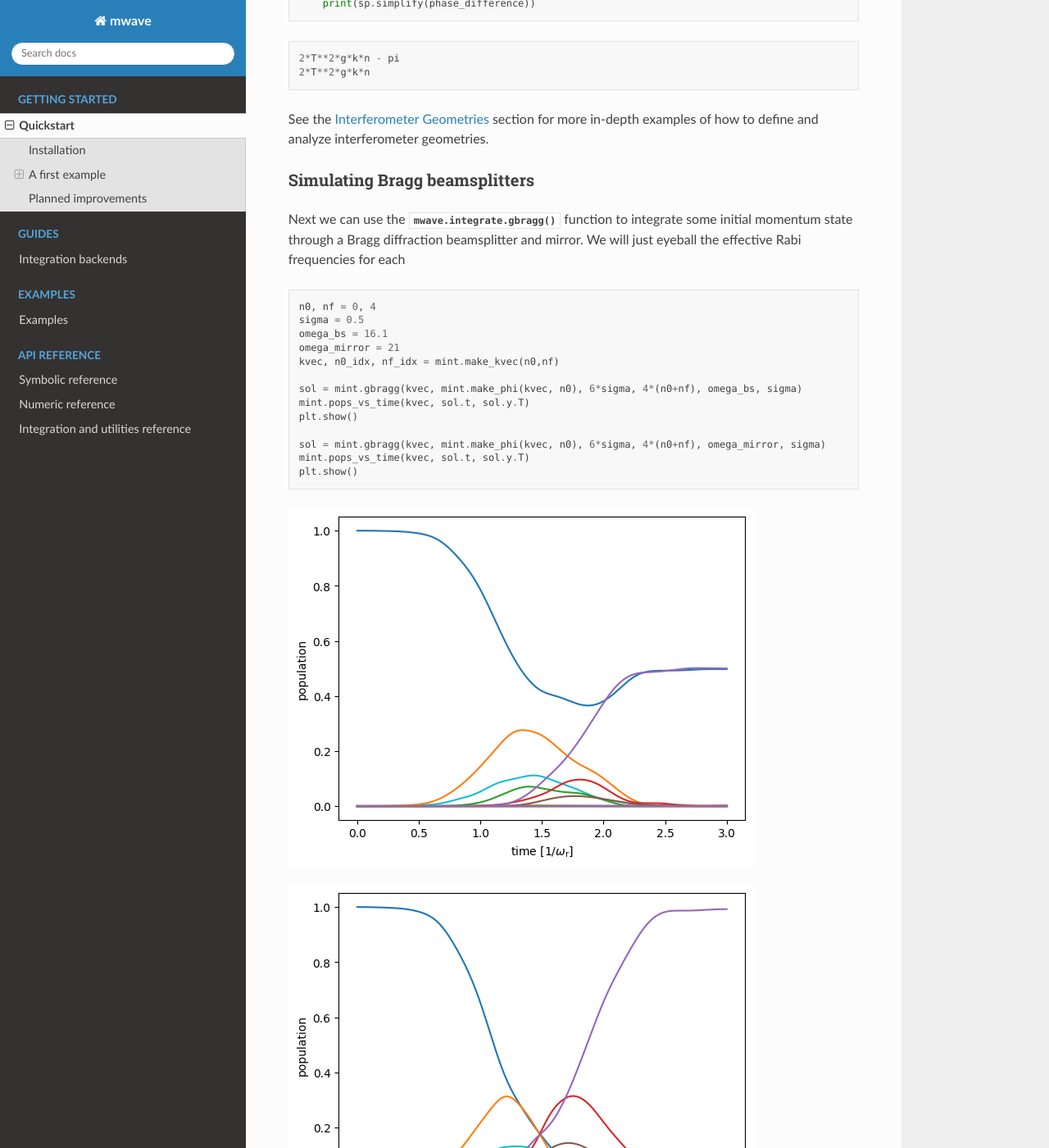
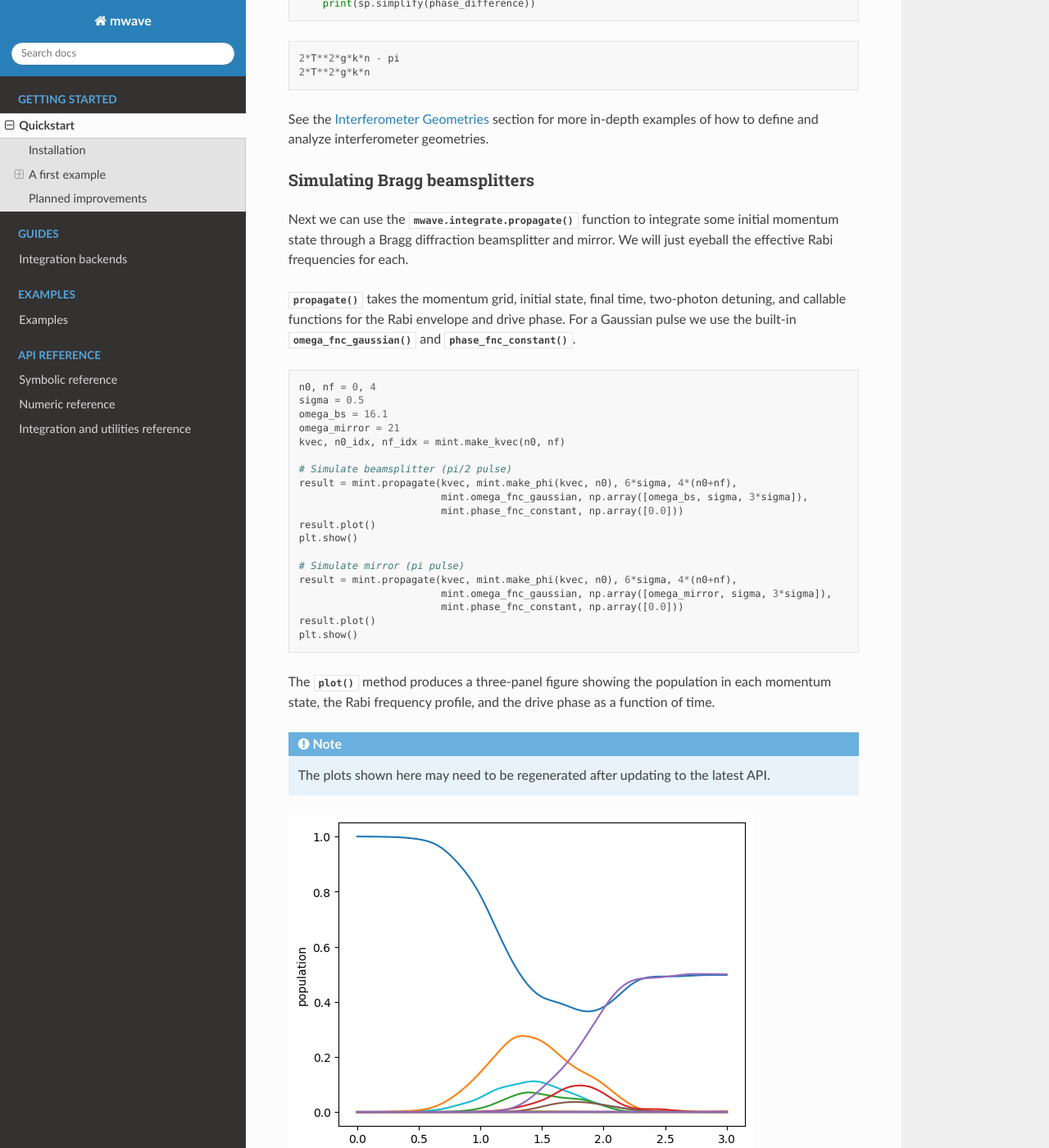
Before and after one commit to jc-roth/mwave, a Sphinx documentation site: the page built from docs/quickstart.rst, in a window 1280 px wide and 1400 px high, scrolled down 2143 px. Shown: the whole window at 82% size. Built offline with Sphinx 7.4.7 and the Read the Docs theme 3.1.0, drawn with Linux system fonts in a browser that asks for light colours; pages that are not in the unit, such as notebooks, are missing from menus; some of the changed text lies outside the part shown.

Commit message:
updated quickstart doc

```diff
--- a/docs/quickstart.rst
+++ b/docs/quickstart.rst
@@ -12,7 +12,7 @@ Stable releases of :code:`mwave` can be downloaded from `Github`_ or via:
 
 .. code-block::
 
-   pip install git+https://github.com/jc-roth/mwave@v2.1.0
+   pip install git+https://github.com/jc-roth/mwave@v3.0.0
 
 A first example
 ===============
@@ -118,7 +118,9 @@ See the `Interferometer Geometries`_ section for more in-depth examples of how t
 Simulating Bragg beamsplitters
 ------------------------------
 
-Next we can use the :py:meth:`mwave.integrate.gbragg` function to integrate some initial momentum state through a Bragg diffraction beamsplitter and mirror. We will just eyeball the effective Rabi frequencies for each
+Next we can use the :py:func:`mwave.integrate.propagate` function to integrate some initial momentum state through a Bragg diffraction beamsplitter and mirror. We will just eyeball the effective Rabi frequencies for each.
+
+:py:func:`~mwave.integrate.propagate` takes the momentum grid, initial state, final time, two-photon detuning, and callable functions for the Rabi envelope and drive phase. For a Gaussian pulse we use the built-in :py:func:`~mwave.integrate.omega_fnc_gaussian` and :py:func:`~mwave.integrate.phase_fnc_constant`.
 
 .. code:: ipython3
 
@@ -126,24 +128,37 @@ Next we can use the :py:meth:`mwave.integrate.gbragg` function to integrate some
     sigma = 0.5
     omega_bs = 16.1
     omega_mirror = 21
-    kvec, n0_idx, nf_idx = mint.make_kvec(n0,nf)
+    kvec, n0_idx, nf_idx = mint.make_kvec(n0, nf)
 
-    sol = mint.gbragg(kvec, mint.make_phi(kvec, n0), 6*sigma, 4*(n0+nf), omega_bs, sigma)
-    mint.pops_vs_time(kvec, sol.t, sol.y.T)
+    # Simulate beamsplitter (pi/2 pulse)
+    result = mint.propagate(kvec, mint.make_phi(kvec, n0), 6*sigma, 4*(n0+nf),
+                            mint.omega_fnc_gaussian, np.array([omega_bs, sigma, 3*sigma]),
+                            mint.phase_fnc_constant, np.array([0.0]))
+    result.plot()
     plt.show()
 
-    sol = mint.gbragg(kvec, mint.make_phi(kvec, n0), 6*sigma, 4*(n0+nf), omega_mirror, sigma)
-    mint.pops_vs_time(kvec, sol.t, sol.y.T)
+    # Simulate mirror (pi pulse)
+    result = mint.propagate(kvec, mint.make_phi(kvec, n0), 6*sigma, 4*(n0+nf),
+                            mint.omega_fnc_gaussian, np.array([omega_mirror, sigma, 3*sigma]),
+                            mint.phase_fnc_constant, np.array([0.0]))
+    result.plot()
     plt.show()
 
+The :py:meth:`~mwave.integrate.PropagateResult.plot` method produces a three-panel figure showing the population in each momentum state, the Rabi frequency profile, and the drive phase as a function of time.
 
+.. note::
+
+   The plots shown here may need to be regenerated after updating to the latest API.
 
 .. image:: static/output_16_0.png
 
-
-
 .. image:: static/output_16_1.png
 
+The population at any specific momentum state can also be queried with :py:meth:`~mwave.integrate.PropagateResult.population`:
+
+.. code:: ipython3
+
+    print(f"Population in n={nf}: {result.population(2*nf):.4f}")
 
 That seems to have worked well enough!
 
@@ -154,7 +169,7 @@ See the `Integrating the Bloch Hamiltonian`_ section for other examples of evolv
 Combining the interferometer model with simulation
 --------------------------------------------------
 
-Lets say that we want to study the systematics introduced by the Bragg diffraction process in our Mach-Zender geometry. To do this we need to combine the numerical computation we've made using :py:meth:`mwave.integrate.gbragg` with our symbolic representation of the interferometer geometry. This is accomplished in a straightforward way by defining custom :py:class:`mwave.symbolic.Unitary` classes that inherit from the :py:class:`mwave.symbolic.Beamsplitter` and :py:class:`mwave.symbolic.Mirror` classes.
+Lets say that we want to study the systematics introduced by the Bragg diffraction process in our Mach-Zender geometry. To do this we need to combine the numerical computation we've made using :py:func:`mwave.integrate.propagate` with our symbolic representation of the interferometer geometry. This is accomplished in a straightforward way by defining custom :py:class:`mwave.symbolic.Unitary` classes that inherit from the :py:class:`mwave.symbolic.Beamsplitter` and :py:class:`mwave.symbolic.Mirror` classes.
 
 Our beamsplitters will couple momentum states :math:`0` and :math:`n`
 
@@ -165,11 +180,13 @@ Our beamsplitters will couple momentum states :math:`0` and :math:`n`
         def gen_numeric(self, node, subs={}):
             delta = msym.eval_sympy_var(self.delta, subs)
             kvec, _, _ = mint.make_kvec(msym.eval_sympy_var(self.n1, subs), msym.eval_sympy_var(self.n2, subs))
-            n_idx = np.argmin(np.abs(2*msym.eval_sympy_var(node.n,subs) - kvec))
-            n_parent = msym.eval_sympy_var(node.parent.n,subs)
+            n_idx = np.argmin(np.abs(2*msym.eval_sympy_var(node.n, subs) - kvec))
+            n_parent = msym.eval_sympy_var(node.parent.n, subs)
             def fnc(v):
-                sol = mint.gbragg(kvec, mint.make_phi(kvec, n_parent), 2*3*sigma, delta + 4*v, omega_bs, sigma)
-                return sol.y[n_idx,-1]
+                result = mint.propagate(kvec, mint.make_phi(kvec, n_parent), 6*sigma, delta + 4*v,
+                                        mint.omega_fnc_gaussian, np.array([omega_bs, sigma, 3*sigma]),
+                                        mint.phase_fnc_constant, np.array([0.0]))
+                return result.phi_final[n_idx]
             return fnc
 
     class BraggMirror(msym.Mirror):
@@ -177,11 +194,13 @@ Our beamsplitters will couple momentum states :math:`0` and :math:`n`
         def gen_numeric(self, node, subs={}):
             delta = msym.eval_sympy_var(self.delta, subs)
             kvec, _, _ = mint.make_kvec(msym.eval_sympy_var(self._n1, subs), msym.eval_sympy_var(self._n2, subs))
-            n_idx = np.argmin(np.abs(2*msym.eval_sympy_var(node.n,subs) - kvec))
-            n_parent = msym.eval_sympy_var(node.parent.n,subs)
+            n_idx = np.argmin(np.abs(2*msym.eval_sympy_var(node.n, subs) - kvec))
+            n_parent = msym.eval_sympy_var(node.parent.n, subs)
             def fnc(v):
-                sol = mint.gbragg(kvec, mint.make_phi(kvec, n_parent), 2*3*sigma, delta + 4*v, omega_mirror, sigma)
-                return sol.y[n_idx,-1]
+                result = mint.propagate(kvec, mint.make_phi(kvec, n_parent), 6*sigma, delta + 4*v,
+                                        mint.omega_fnc_gaussian, np.array([omega_mirror, sigma, 3*sigma]),
+                                        mint.phase_fnc_constant, np.array([0.0]))
+                return result.phi_final[n_idx]
             return fnc
 
 Now we can define new unitary operators using these definitions and
@@ -275,7 +294,7 @@ that contribute to this numerical calculation. To help with this :code:`mwave` p
     print(ifr.generate_code_outline(port_dict))
 
 
-.. parsed-literal::
+.. code-block:: python
 
     def args_lookup(x, y, v):
         return (np.ones_like(x), )
```
